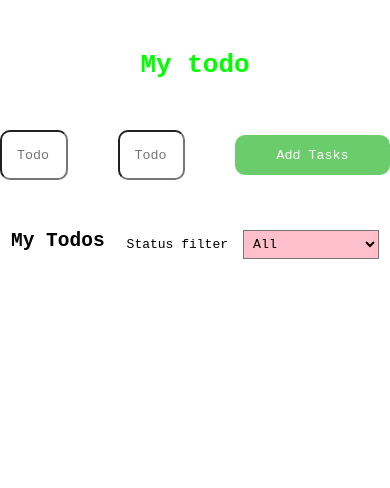
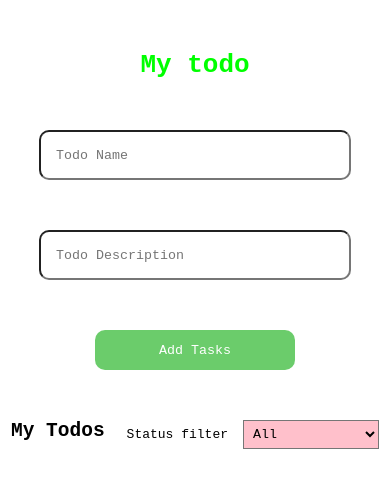
Before and after one commit to krithik-113/react-todo-list, a React (Create React App) app: page / in a window 390 px wide. Shown: the top 488 px of the page. Built offline with nearby package versions, Linux system fonts and the light colour scheme; the HTML template or start-up script is replaced by a standard one.

Commit message:
added responsive

```diff
--- a/src/index.css
+++ b/src/index.css
@@ -114,3 +114,21 @@ Header{
     margin: auto 10px;
   }
 }
+
+@media (max-width:600px){
+  .inputs{
+    flex-direction: column;
+    input{
+    width: 80%;
+    }
+  }
+  .buttons{
+    justify-content: center;
+    .edit{
+        width: fit-content;
+    }
+    .delete{
+      width: fit-content;
+    }
+  }
+}
```
